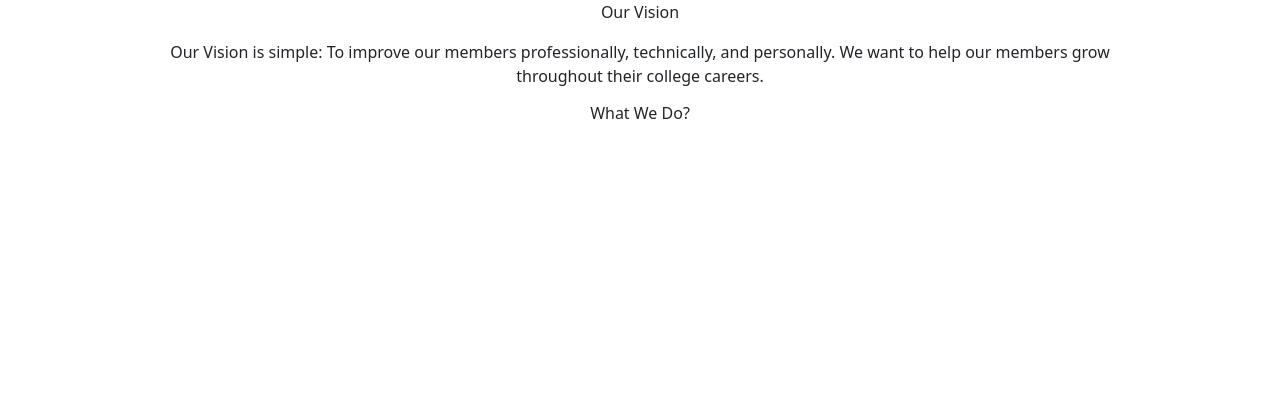
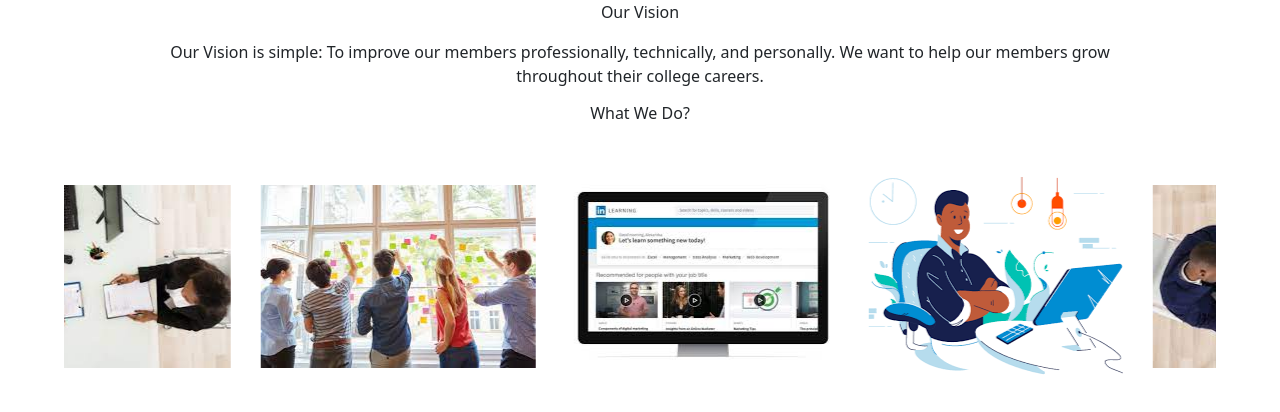
Before and after one commit to acm-ucr/acm-hydra, a Next.js app: page /about in a window 1280 px wide. Shown: the top 412 px of the page. Built offline with nearby package versions, Linux system fonts and the light colour scheme.

Commit message:
next build fix

```diff
--- a/components/About/Slide.js
+++ b/components/About/Slide.js
@@ -4,11 +4,11 @@ import styles from "./Slide.module.css";
 // make carousel
 
 const Slide = props => {
-	return (
-		<div className={styles.aboutSingleSlide}>
-			{/* <img src={props.image} alt="prop" /> */}
-		</div>
-	);
+    return (
+        <div className={styles.aboutSingleSlide}>
+            <img src={props.image} alt="prop" />
+        </div>
+    );
 };
 
 export default Slide;
--- a/components/About/WhatWeDo.js
+++ b/components/About/WhatWeDo.js
@@ -3,32 +3,28 @@ import styles from "./WhatWeDo.module.css";
 import "./Tile.js";
 // import Tile from "./Tile.js";
 import Slide from "./Slide.js";
-import Resume from "../../public/resume.jpeg";
-import Workshop from "../../public/Workshop.jpeg";
-import LinkedIn from "../../public/LinkedIn.jpeg";
-import Pathways from "../../public/Pathways.png";
-import { Row, Col } from "react-bootstrap";
+// import { Row, Col } from "react-bootstrap";
 
-const data = [
-	["Accessible Workshops", Workshop, "description"],
-	["Professional Resumes", Resume, "description"],
-	["All-Star LinkedIns", LinkedIn, "description"],
-	["Technical Pathways", Pathways, "description"],
-];
+// const data = [
+//     ["Accessible Workshops", "description"],
+//     ["Professional Resumes", "description"],
+//     ["All-Star LinkedIns", "description"],
+//     ["Technical Pathways", "description"],
+// ];
 
 const slides = [
-	[Workshop],
-	[Resume],
-	[LinkedIn],
-	[Pathways],
-	[Workshop],
-	[Resume],
-	[LinkedIn],
-	[Pathways],
-	[Workshop],
-	[Resume],
-	[LinkedIn],
-	[Pathways],
+    "resume.jpeg",
+    "workshop.jpeg",
+    "linkedin.jpeg",
+    "pathways.png",
+    "resume.jpeg",
+    "workshop.jpeg",
+    "linkedin.jpeg",
+    "pathways.png",
+    "resume.jpeg",
+    "workshop.jpeg",
+    "linkedin.jpeg",
+    "pathways.png",
 ];
 
 const WhatWeDo = props => {
@@ -36,22 +32,21 @@ const WhatWeDo = props => {
         <div className={styles.aboutWhatwedoWrapper}>
             <h6 className={styles.aboutWhatwedoHeader}>What We Do?</h6>
 
-			<Row className={styles.aboutWhatwedoTiles}>
+            {/* <Row className={styles.aboutWhatwedoTiles}>
                 {data.map((tile, index) => (
                     <Col key={index} xl={6}>
-						{/* <Tile
+                        <Tile
                             header={tile[0]}
-                            image={tile[1]}
                             description={tile[2]}
-                        /> */}
+                        />
                     </Col>
                 ))}
-			</Row>
+            </Row> */}
 
             <div className={styles.slider}>
                 <div className={styles.slideTrack}>
                     {slides.map((slide, index) => (
-						<Slide key={index} image={slide[0]} />
+                        <Slide key={index} image={slide} />
                     ))}
                 </div>
             </div>
```
Also changed, not shown: components/Join-Us/ClubroomRequest.js (indentation only), components/Join-Us/Mailinglist.js (indentation only). Lines whose indentation alone changed are shown as unchanged.
